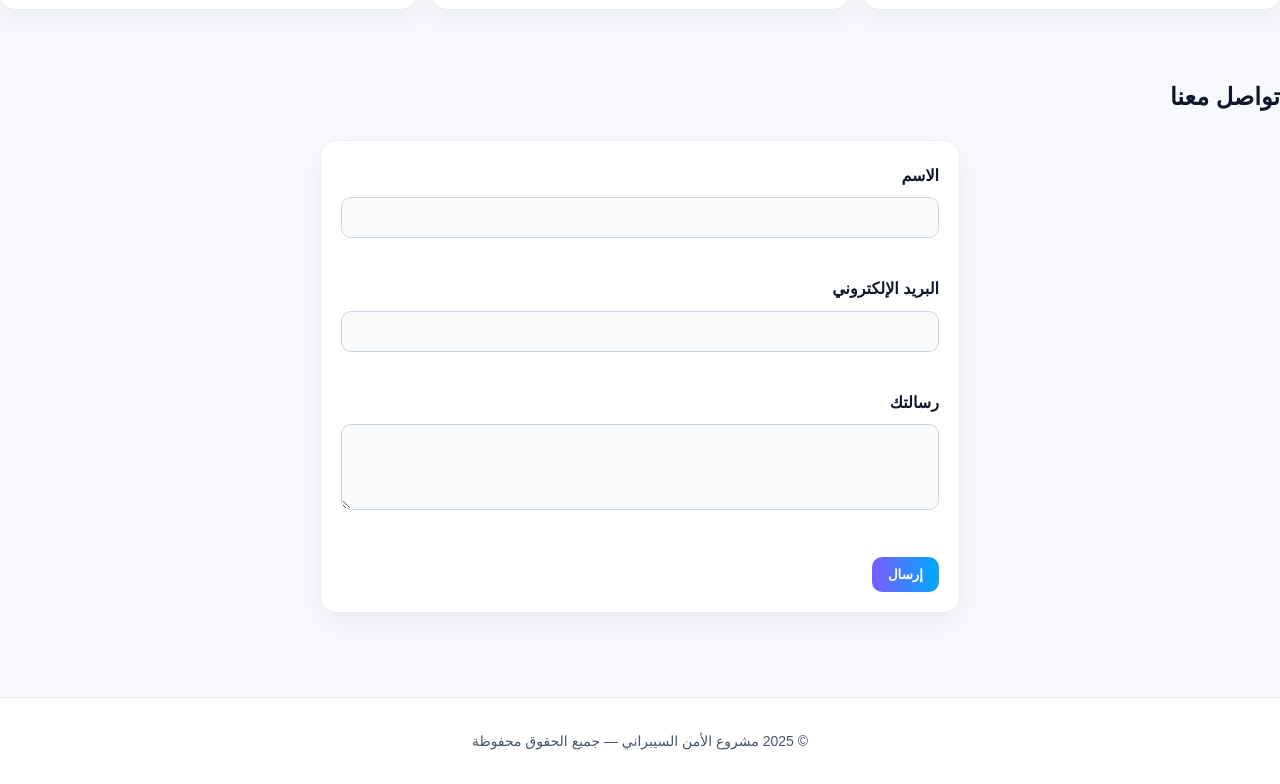
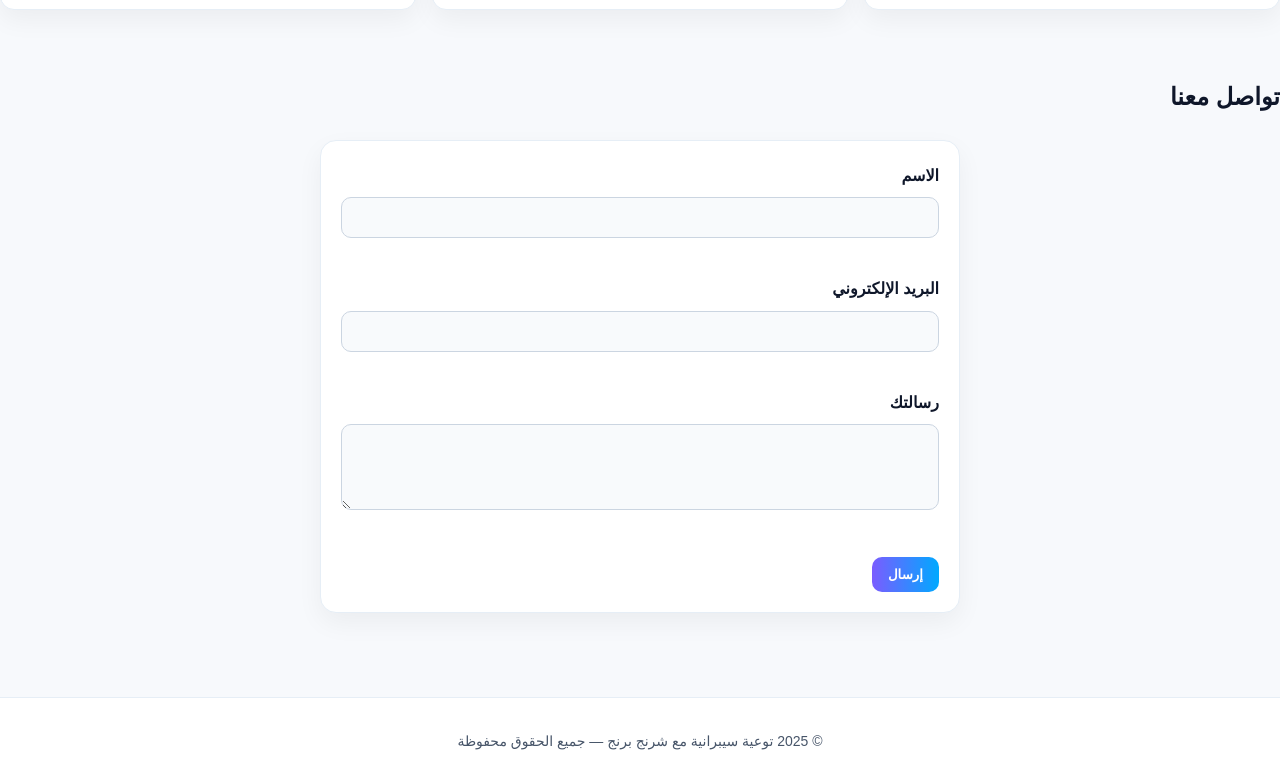
Before and after one commit to Fareedataf/shrenjprenj, a plain HTML site: page about.html in a window 1280 px wide. Shown: the part 2135-2919 px from the top of the page. Drawn offline with Linux system fonts and the light colour scheme.

Commit message:
Update about.html

```diff
--- a/about.html
+++ b/about.html
@@ -134,7 +134,7 @@
   <!-- التذييل -->
   <footer class="footer">
     <div class="container">
-      <p>© 2025 مشروع الأمن السيبراني — جميع الحقوق محفوظة</p>
+      <p>© 2025 توعية سيبرانية مع شرنج برنج  — جميع الحقوق محفوظة</p>
     </div>
   </footer>
 
```
